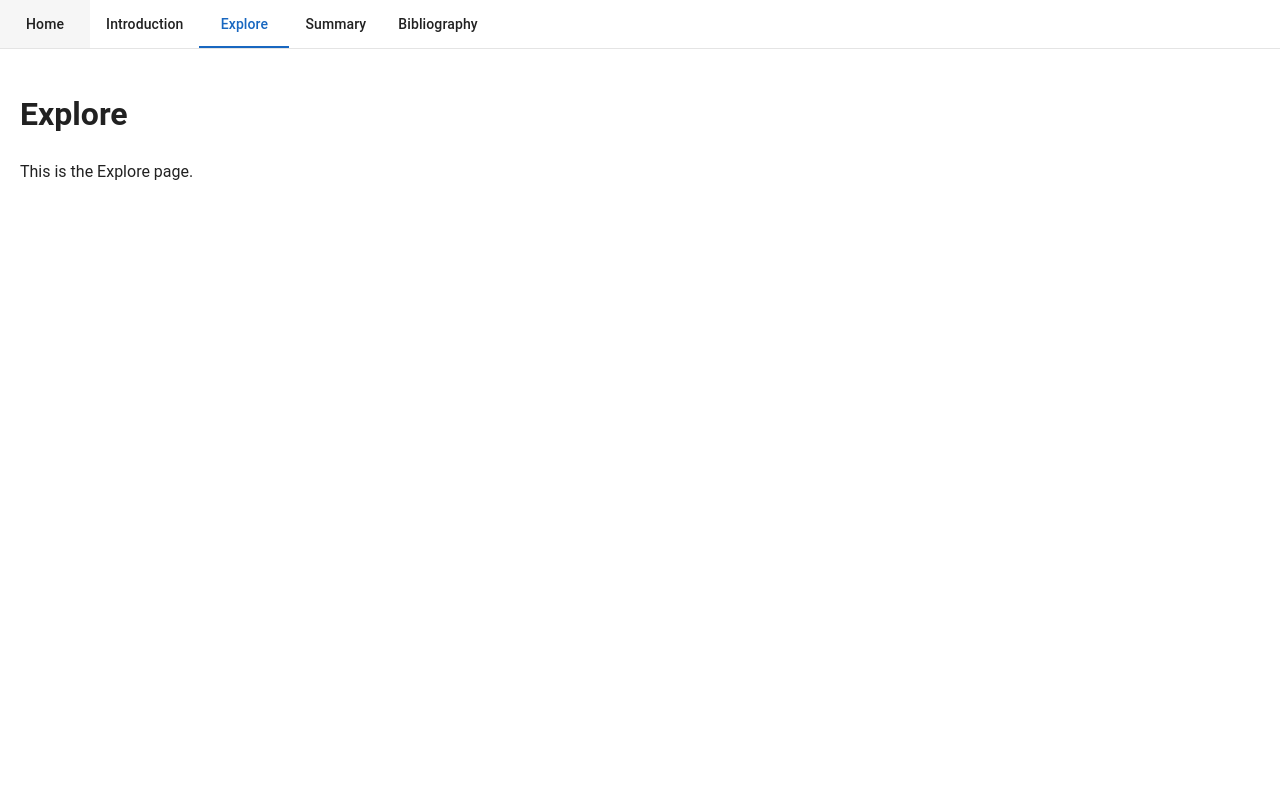
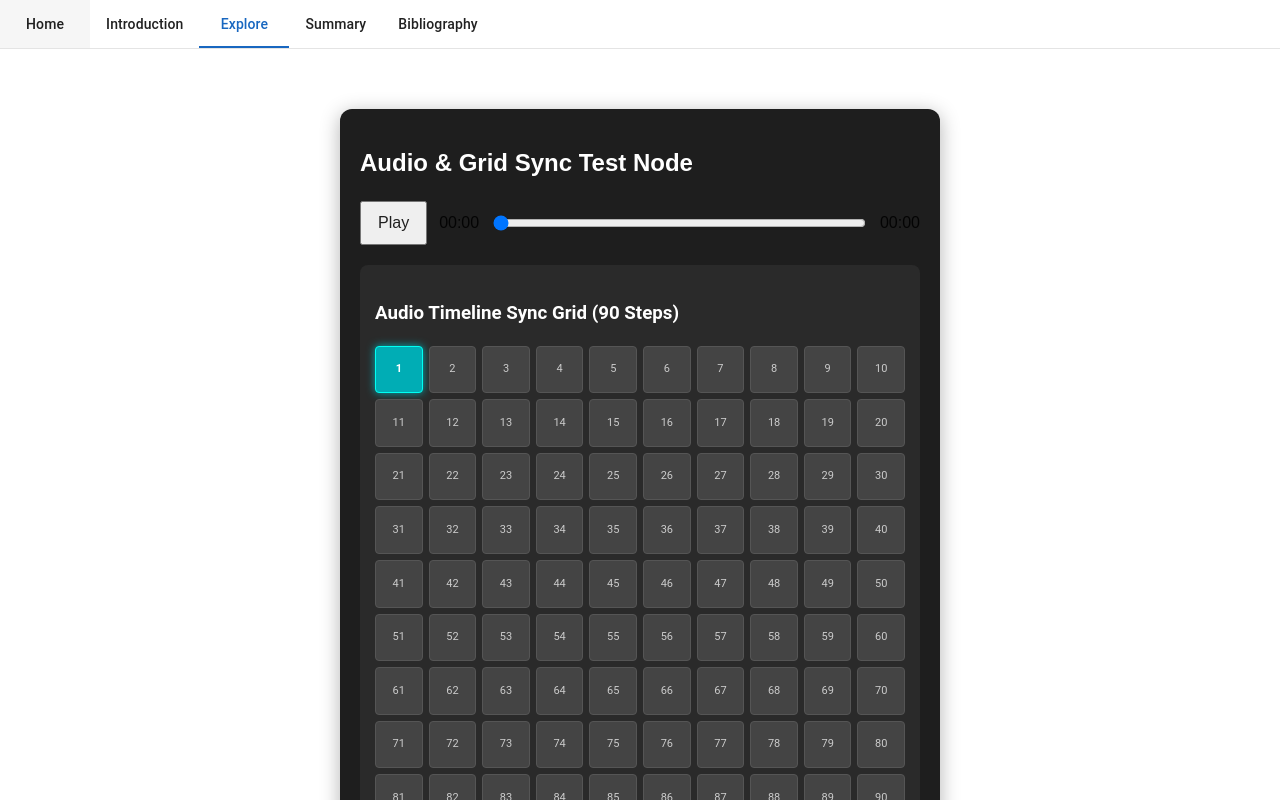
Before and after one commit to gu-gridh/salomo-frontend, a Vue app: page / in a window 1280 px wide. Both pictures are taken after a click on the tab "Explore". Shown: the top 800 px of the page. Built offline with nearby package versions, Linux system fonts and the light colour scheme.

Commit message:
Added audio player and square grid.

```diff
--- /dev/null
+++ b/src/components/AudioPlayer.vue
@@ -0,0 +1,152 @@
+<template>
+  <div class="audio-player">
+    <button @click="togglePlay" class="play-btn">
+      {{ isPlaying ? 'Pause' : 'Play' }}
+    </button>
+
+    <span class="time">{{ formatTime(currentTime) }}</span>
+
+    <input
+      type="range"
+      min="0"
+      :max="duration || 100"
+      :value="currentTime"
+      @input="onSliderDrag"
+      @change="onSliderRelease"
+      class="slider"
+    />
+
+    <span class="time">{{ formatTime(duration) }}</span>
+  </div>
+</template>
+
+<script setup>
+import { ref, watch, onMounted, onBeforeUnmount } from 'vue';
+
+const props = defineProps({
+  audioUrl: {
+    type: String,
+    required: true,
+  },
+  // 1. RECEIVE CURRENT TIME FROM PARENT
+  currentTime: {
+    type: Number,
+    default: 0
+  }
+});
+
+// 2. ADD 'time-updated' TO EMITS
+const emit = defineEmits(['position-changed', 'playing-state', 'duration-loaded', 'time-updated']);
+
+const audio = new Audio();
+const isPlaying = ref(false);
+const currentTime = ref(0);
+const duration = ref(0);
+let isDragging = false;
+
+const formatTime = (seconds) => {
+  if (isNaN(seconds)) return '00:00';
+  const mins = Math.floor(seconds / 60);
+  const secs = Math.floor(seconds % 60);
+  return `${mins.toString().padStart(2, '0')}:${secs.toString().padStart(2, '0')}`;
+};
+
+// 3. WATCH FOR GRID CLICKS FROM PARENT
+// When parent says the time changed (grid click), force native player to jump
+watch(() => props.currentTime, (newTime) => {
+  if (!isDragging && Math.abs(audio.currentTime - newTime) > 0.5) {
+    audio.currentTime = newTime;
+    currentTime.value = newTime;
+  }
+});
+
+const setupAudioListeners = () => {
+  audio.addEventListener('loadedmetadata', () => {
+    duration.value = audio.duration;
+    emit('duration-loaded', audio.duration);
+  });
+
+  audio.addEventListener('timeupdate', () => {
+    if (!isDragging) {
+      currentTime.value = audio.currentTime;
+      // 4. EMIT LIVE TICK TO PARENT (Moves the cyan box)
+      emit('time-updated', audio.currentTime);
+    }
+  });
+
+  audio.addEventListener('ended', () => {
+    isPlaying.value = false;
+    currentTime.value = 0;
+    emit('playing-state', false);
+    emit('time-updated', 0);
+  });
+};
+
+const togglePlay = () => {
+  if (isPlaying.value) {
+    audio.pause();
+    isPlaying.value = false;
+  } else {
+    audio.play().catch(err => console.error("Playback blocked:", err));
+    isPlaying.value = true;
+  }
+  emit('playing-state', isPlaying.value);
+};
+
+const onSliderDrag = (event) => {
+  isDragging = true;
+  currentTime.value = parseFloat(event.target.value);
+};
+
+const onSliderRelease = (event) => {
+  const targetTime = parseFloat(event.target.value);
+  audio.currentTime = targetTime;
+  isDragging = false;
+  emit('position-changed', targetTime);
+};
+
+watch(() => props.audioUrl, (newUrl) => {
+  if (!newUrl) return;
+  const wasPlaying = isPlaying.value;
+  audio.src = newUrl;
+  audio.load();
+  if (wasPlaying) {
+    audio.play().catch(err => console.error("Auto-play failed:", err));
+  } else {
+    currentTime.value = 0;
+  }
+});
+
+onMounted(() => {
+  setupAudioListeners();
+  if (props.audioUrl) {
+    audio.src = props.audioUrl;
+  }
+});
+
+onBeforeUnmount(() => {
+  audio.pause();
+  audio.src = '';
+  audio.load();
+});
+</script>
+
+<style scoped>
+.audio-player {
+  display: flex;
+  align-items: center;
+  gap: 12px;
+  font-family: sans-serif;
+}
+.play-btn {
+  padding: 8px 16px;
+  cursor: pointer;
+}
+.slider {
+  flex-grow: 1;
+  cursor: pointer;
+}
+.time {
+  font-variant-numeric: tabular-nums; /* Prevents text shifting as numbers change */
+}
+</style>
--- /dev/null
+++ b/src/components/SquareGrid.vue
@@ -0,0 +1,94 @@
+<template>
+  <div class="grid-container">
+    <h3>Audio Timeline Sync Grid (90 Steps)</h3>
+    <div class="grid">
+      <button
+        v-for="index in 90"
+        :key="index"
+        :class="['square', { active: activeSquare === index }]"
+        @click="selectSquare(index)"
+      >
+        {{ index }}
+      </button>
+    </div>
+    <p v-if="activeSquare">Selected Step: <strong>{{ activeSquare }} / 90</strong></p>
+  </div>
+</template>
+
+<script setup>
+import { computed } from 'vue';
+
+const props = defineProps({
+  currentTime: {
+    type: Number,
+    default: 0
+  },
+  duration: {
+    type: Number,
+    default: 100 // Fallback if audio metadata hasn't loaded yet
+  }
+});
+
+const emit = defineEmits(['square-clicked']);
+
+// Math: Map current audio time into a square index between 1 and 90
+const activeSquare = computed(() => {
+  if (!props.duration) return 1;
+
+  // Calculate percentage of song played (0 to 1)
+  const progressPercentage = props.currentTime / props.duration;
+
+  // Distribute across 90 steps, bound between 1 and 90
+  const calculatedSquare = Math.ceil(progressPercentage * 90);
+  return Math.max(1, Math.min(90, calculatedSquare));
+});
+
+// When user clicks a square, calculate what timestamp that represents
+const selectSquare = (index) => {
+  // Convert square index (1-90) back into a percentage fraction
+  const targetPercentage = (index - 0.5) / 90; // Uses the midpoint of the square for smoother jumping
+  const targetTime = targetPercentage * props.duration;
+
+  emit('square-clicked', targetTime);
+};
+</script>
+
+<style scoped>
+.grid-container {
+  margin: 20px 0;
+  padding: 15px;
+  background: #2a2a2a;
+  border-radius: 8px;
+  color: #fff;
+}
+.grid {
+  display: grid;
+  grid-template-columns: repeat(10, 1fr); /* 10x9 clean grid layout */
+  gap: 6px;
+  margin-bottom: 15px;
+}
+.square {
+  aspect-ratio: 1;
+  background: #444;
+  border: 1px solid #555;
+  color: #ccc;
+  font-size: 11px;
+  display: flex;
+  align-items: center;
+  justify-content: center;
+  cursor: pointer;
+  border-radius: 4px;
+  transition: all 0.2s ease;
+}
+.square:hover {
+  background: #555;
+  color: #fff;
+}
+.square.active {
+  background: #00adb5;
+  color: #fff;
+  font-weight: bold;
+  box-shadow: 0 0 8px #00adb5;
+  border-color: #00fff2;
+}
+</style>
--- a/src/views/Explore.vue
+++ b/src/views/Explore.vue
@@ -1,8 +1,70 @@
 <template>
-    <div>
-        <h1>Explore</h1>
-        <p>This is the Explore page.</p>
-    </div>
+  <div class="test-environment">
+    <h1>Audio & Grid Sync Test Node</h1>
+
+    <AudioPlayer
+      :audioUrl="audioTrack"
+      :currentTime="sharedTime"
+      @position-changed="handleAudioRelease"
+      @time-updated="handleTimeTicker"
+      @duration-loaded="handleDuration"
+    />
+
+    <SquareGrid
+      :currentTime="sharedTime"
+      :duration="totalDuration"
+      @square-clicked="handleGridJump"
+    />
+  </div>
 </template>
+
 <script setup>
+import { ref } from 'vue';
+import AudioPlayer from '@/components/AudioPlayer.vue';
+import SquareGrid from '@/components/SquareGrid.vue';
+
+// Dummy track or real backend URL/Blob cache
+const audioTrack = ref('https://www.soundhelix.com/examples/mp3/SoundHelix-Song-1.mp3');
+
+const sharedTime = ref(0);
+const totalDuration = ref(100); // Sensible fallback until audio file mounts
+
+// 1. Triggered continuous-style as audio naturally plays forward
+const handleTimeTicker = (time) => {
+  sharedTime.value = time;
+};
+
+// 2. Triggered when audio metadata arrives
+const handleDuration = (duration) => {
+  totalDuration.value = duration;
+};
+
+// 3. Catches the slider drag-release event -> alerts the grid
+const handleAudioRelease = (releasedTime) => {
+  sharedTime.value = releasedTime;
+  console.log(`Audio slider released at: ${releasedTime}s. Syncing grid.`);
+};
+
+// 4. Catches grid box clicks -> forces audio framework to seek to target spot
+const handleGridJump = (calculatedTime) => {
+  sharedTime.value = calculatedTime;
+  console.log(`Grid clicked. Snapping audio timeline to: ${calculatedTime}s.`);
+};
 </script>
+
+<style>
+.test-environment {
+  max-width: 600px;
+  margin: 40px auto;
+  padding: 20px;
+  background: #1e1e1e;
+  border-radius: 12px;
+  box-shadow: 0 4px 20px rgba(0,0,0,0.3);
+}
+h1 {
+  color: #fff;
+  font-family: sans-serif;
+  font-size: 1.5rem;
+  margin-bottom: 20px;
+}
+</style>
```
